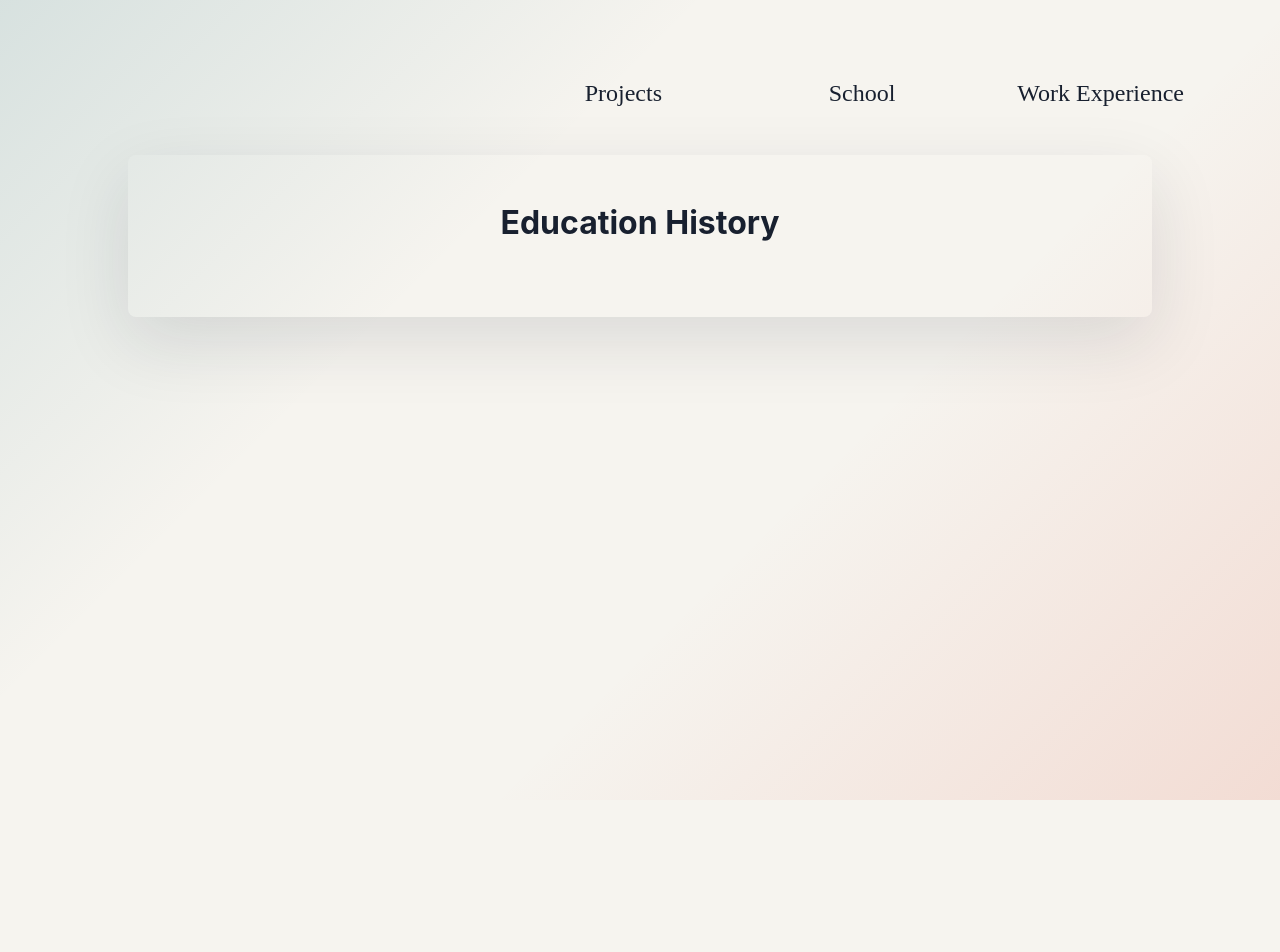
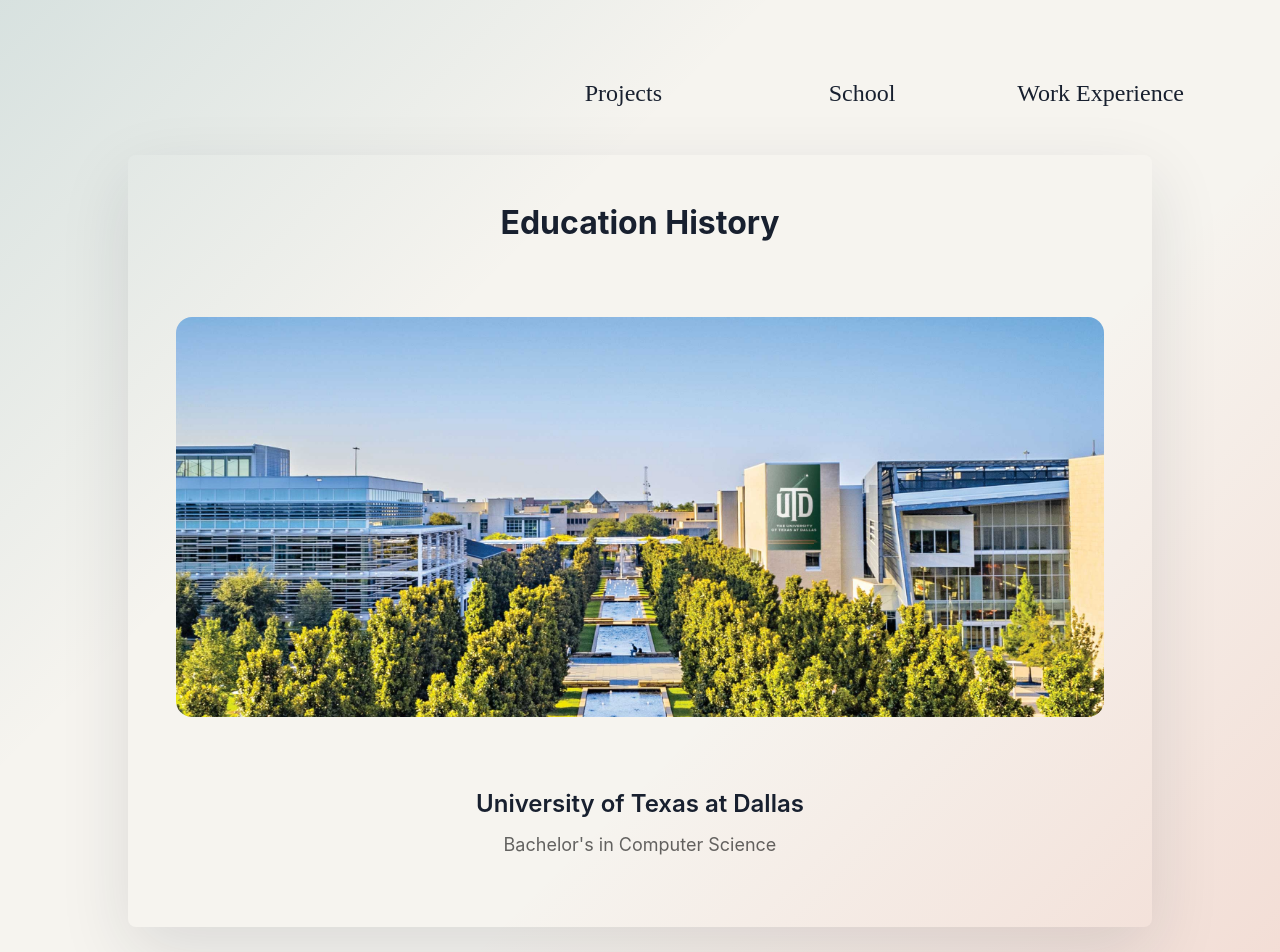
Before and after one commit to JehuDidimos/OpenClassroom-8-Portfolio, a React (Vite) app: page /school in a window 1280 px wide. Shown: the top 952 px of the page. Before the commit the page ends 800 px from the top, so only its background shows below. Built offline with nearby package versions, Linux system fonts and the light colour scheme.

Commit message:
School info

```diff
--- /dev/null
+++ b/src/components/BannerComponent.jsx
@@ -0,0 +1,14 @@
+import "../styles/components/BannerStyles.scss";
+
+function BannerComponent(props) {
+
+
+    return (
+        <div className={"banner-container " + (!props.size ? "" : props.size)}>
+            <div className={!props.overlay ? "" : props.overlay}></div>
+            <img src={props.imageSource} />
+        </div>
+     );
+}
+
+export default BannerComponent;
--- a/src/pages/SchoolPage.jsx
+++ b/src/pages/SchoolPage.jsx
@@ -1,12 +1,17 @@
 import "../styles/pages/SchoolPageStyles.scss";
+import bannerImage from "../images/utd.jpeg";
+import BannerComponent from "../components/BannerComponent";
 
 export default function SchoolPage() {
   return (
-
     <main className="school-page">
       <h2 className="school-title">Education History</h2>
       <section className="school-grid" aria-label="Education History">
-
+        <BannerComponent imageSource={bannerImage} size="large" />
+        <div className="school-info">
+          <h3 className="school-name">University of Texas at Dallas</h3>
+          <p className="school-degree">Bachelor's in Computer Science</p>
+        </div>
       </section>
     </main>
   );
--- /dev/null
+++ b/src/styles/components/BannerStyles.scss
@@ -0,0 +1,41 @@
+@import "../helpers/spacing.scss";
+@import "../helpers/colors.scss";
+.banner-container {
+  display: flex;
+  justify-content: center;
+  align-items: center;
+  width: 100%;
+  padding: $space-xl 0px;
+  img {
+    width: 80vw;
+    height: 25vh;
+    object-fit: cover;
+    display: block;
+    border-radius: 16px;
+  }
+  .overlay {
+    width: 80vw;
+    height: 25vh;
+    position: absolute;
+    display: flex;
+    justify-content: center;
+    align-items: center;
+    z-index: 10;
+    background-color: $color-gray;
+    border-radius: 16px;
+  }
+  &.large {
+    img{
+        height: 50vh;
+    }
+    .overlay{
+        height: 50vh;
+    }
+  }
+}
+
+@media(max-width: 580px){
+  .banner-container{
+    padding: $space-lg 0px;
+  }
+}
--- a/src/styles/pages/SchoolPageStyles.scss
+++ b/src/styles/pages/SchoolPageStyles.scss
@@ -21,8 +21,27 @@
 }
 
 .school-grid {
-  display: grid;
-  grid-template-columns: repeat(auto-fit, minmax(min(100%, 240px), 1fr));
-  gap: 2.5rem;
+  display: flex;
+  flex-direction: column;
   place-items: center;
 }
+
+.school-info {
+  display: flex;
+  flex-direction: column;
+  justify-content: center;
+  gap: $space-md;
+  padding: $space-lg;
+}
+
+.school-name {
+  font-size: $fontsize-l;
+  margin: 0;
+  font-weight: 600;
+}
+
+.school-degree {
+  font-size: $fontsize-m;
+  color: $color-gray;
+  margin: 0;
+}
```
Also changed, not shown: src/images/utd.jpeg (added), 1 other file (tests, documents, lock files or other folders).
